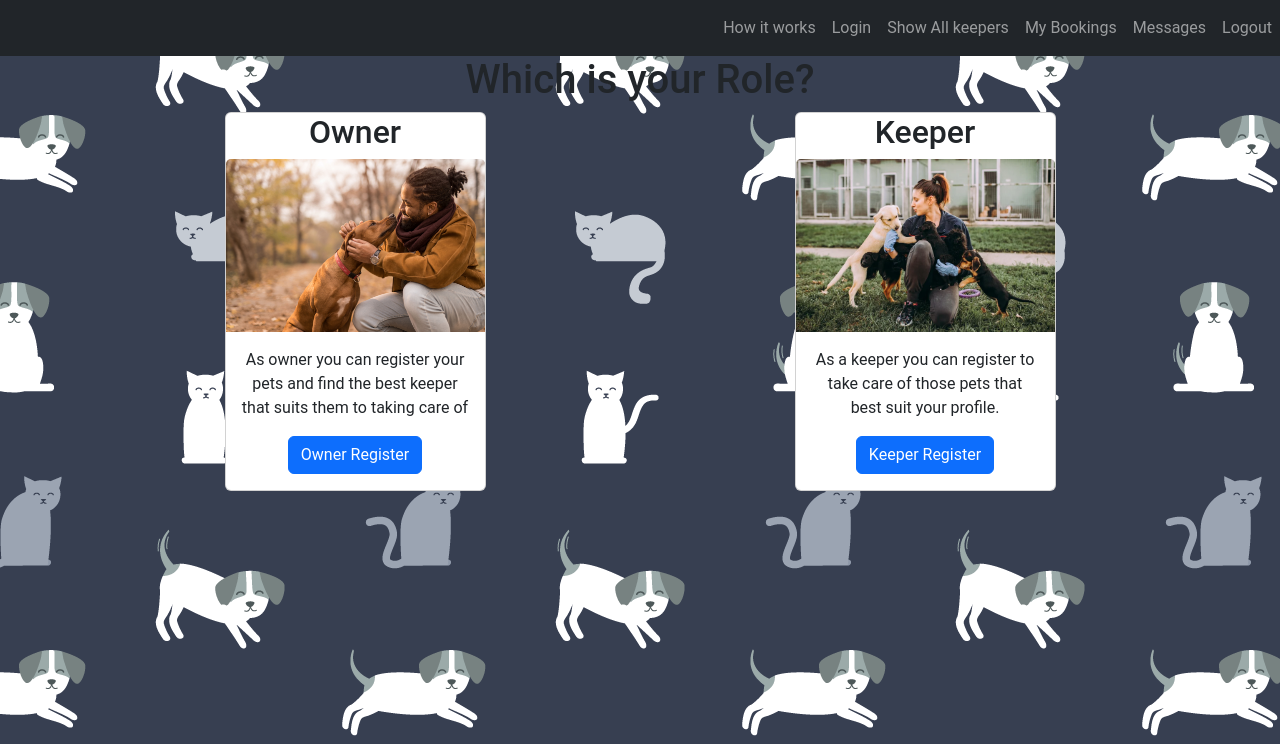
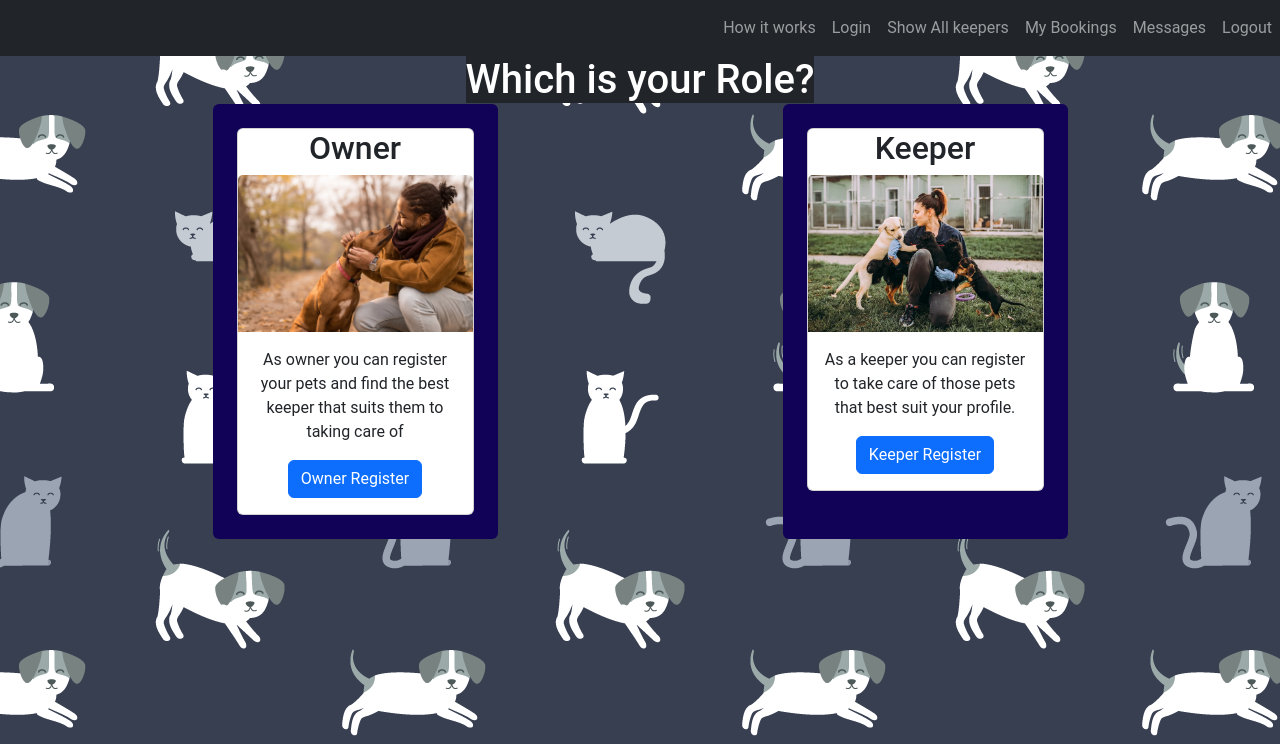
Before and after one commit to Npalummieri/PetHeroDef, a PHP site: template Views/chooseRegister.php in a window 1280 px wide. Shown: the part 76-820 px from the top of the page. Run offline with PHP 8.4, Linux system fonts and the light colour scheme; the template is opened without the code that fills it, so the values that code supplies are empty; some libraries are stand-ins or nearby versions.

Commit message:
visual changes

```diff
--- a/Views/chooseRegister.php
+++ b/Views/chooseRegister.php
@@ -4,11 +4,11 @@
 <div class="container">
   <div class="row justify-content-center">
     <div class="col-12 text-center">
-      <h1>Which is your Role?</h1>
+      <h1 class="d-inline bg-dark text-white">Which is your Role?</h1>
     </div>
   </div>
-  <div class="row justify-content-around">
-    <div class="col-sm-6 col-md-4 col-lg-3">
+  <div class="row justify-content-around " >
+    <div class="col-sm-6 col-md-4 col-lg-3 rounded p-4" style="background-color: #110257;">
       <div class="card text-center">
         <h2 class="card-title">Owner</h2>
         <img class="card-img-top img-fluid" src="<?php echo FRONT_ROOT . 'Images/SysImages/owner.jpg'; ?>" alt="Owner Image">
@@ -18,7 +18,7 @@
         </div>
       </div>
     </div>
-    <div class="col-sm-6 col-md-4 col-lg-3">
+    <div class="col-sm-6 col-md-4 col-lg-3 rounded p-4" style="background-color: #110257;">
       <div class="card text-center">
         <h2 class="card-title">Keeper</h2>
         <img class="card-img-top img-fluid" src="<?php echo FRONT_ROOT . 'Images/SysImages/keeper.jpg'; ?>" alt="Keeper Image">
```
